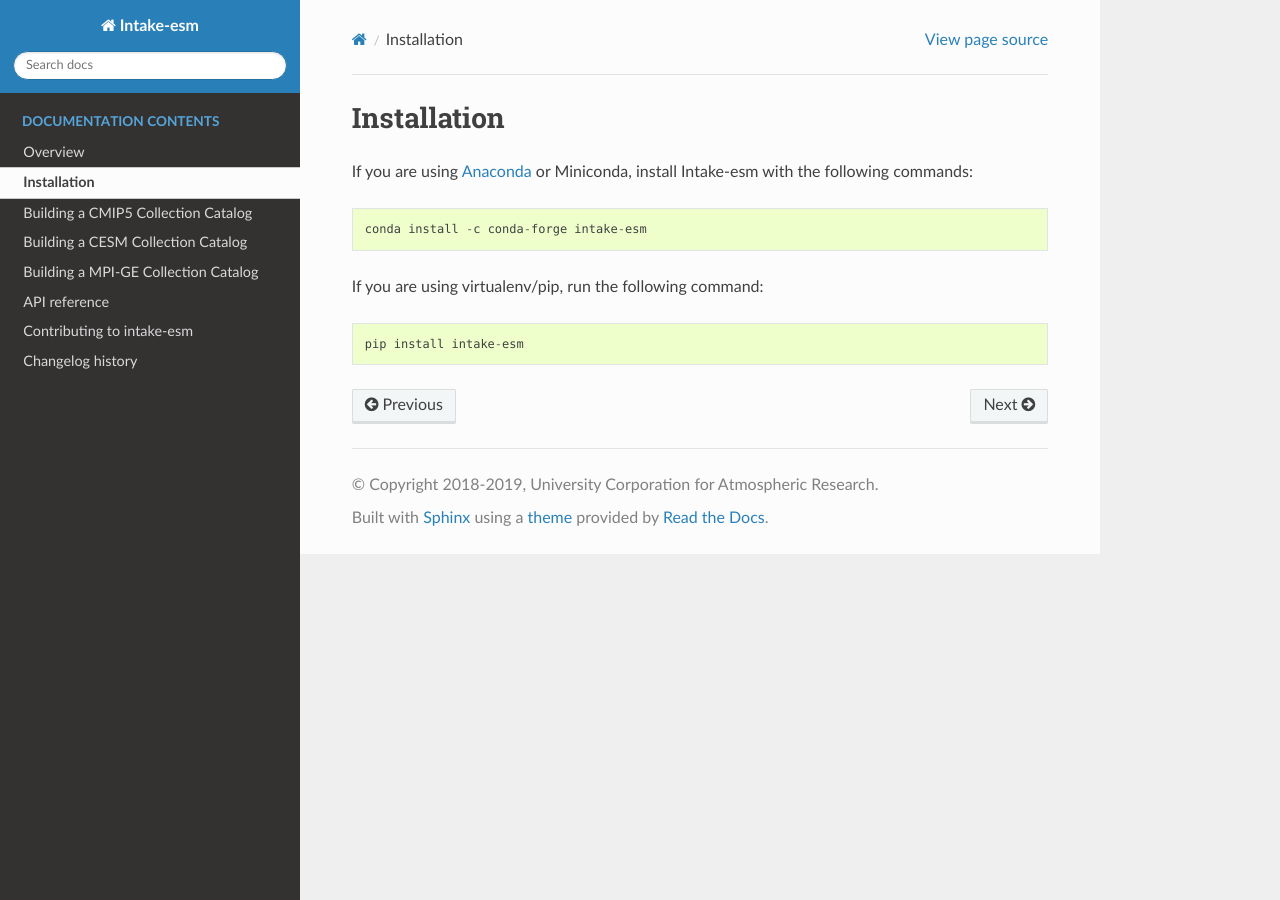
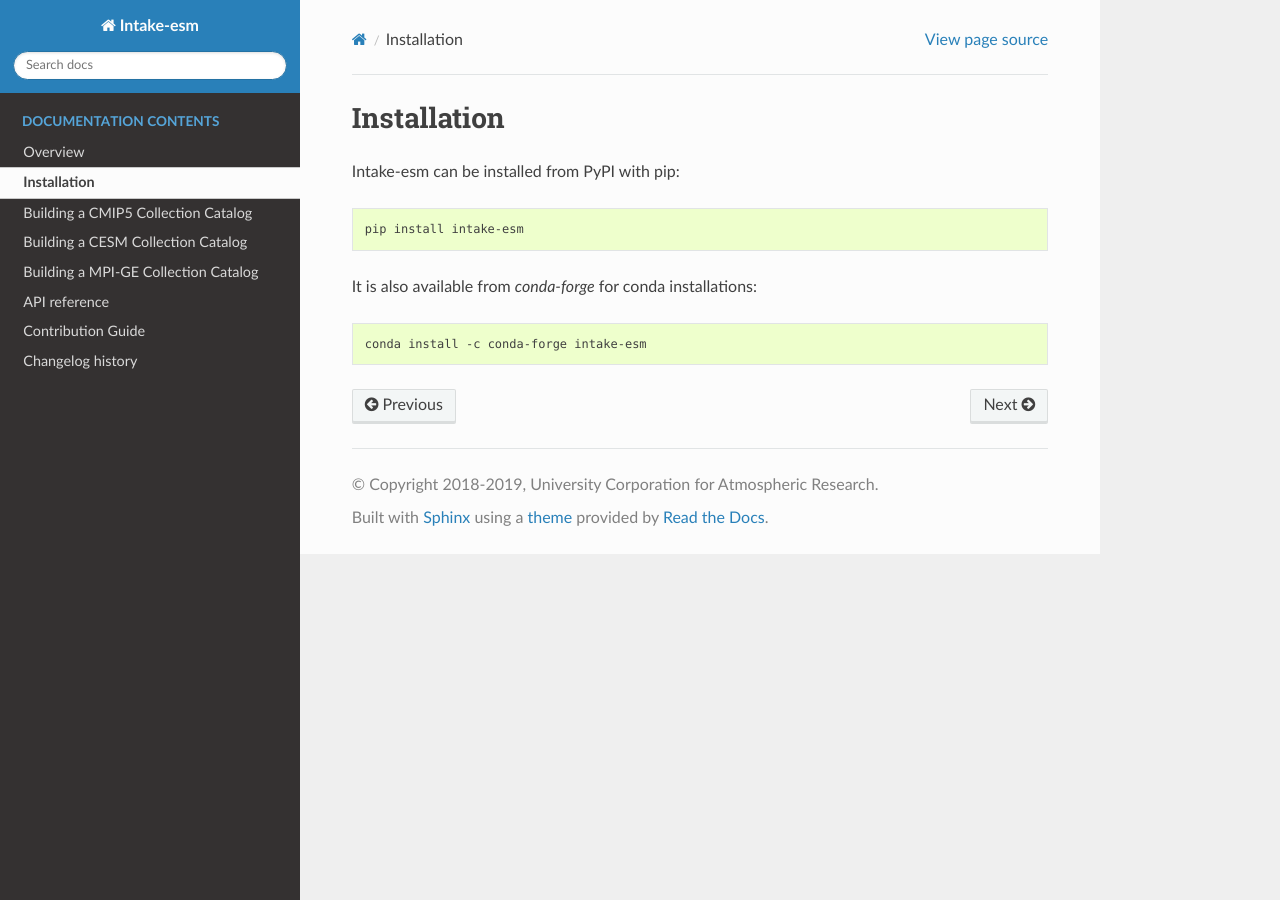
Before and after one commit to intake/intake-esm, a Sphinx documentation site: the page built from docs/source/installation.rst, in a window 1280 px wide. Built offline with Sphinx 7.4.7 and the Read the Docs theme 2.0.0, drawn with Linux system fonts in a browser that asks for light colours; the version number could not be read and is left out.

```diff
--- a/docs/source/conf.py
+++ b/docs/source/conf.py
@@ -97,7 +97,7 @@ release = intake_esm.__version__
 
 # List of patterns, relative to source directory, that match files and
 # directories to ignore when looking for source files.
-exclude_patterns = ['_build']
+exclude_patterns = ['_build', 'notebooks/.ipynb_checkpoints', 'Thumbs.db', '.DS_Store']
 
 # The reST default role (used for this markup: `text`) to use for all documents.
 # default_role = None
--- a/docs/source/installation.rst
+++ b/docs/source/installation.rst
@@ -3,12 +3,15 @@ Installation
 ============
 
 
-If you are using `Anaconda`_ or Miniconda, install Intake-esm with the following commands::
+Intake-esm can be installed from PyPI with pip:
 
-    conda install -c conda-forge intake-esm
-
-If you are using virtualenv/pip, run the following command::
+.. code-block:: bash
 
     pip install intake-esm
 
-.. _Anaconda: https://www.anaconda.com/download/
+
+It is also available from `conda-forge` for conda installations:
+
+.. code-block:: bash
+
+    conda install -c conda-forge intake-esm
```
Also changed, not shown: CHANGELOG.rst (+10 -1 lines), CONTRIBUTING.rst (+51 -13 lines), docs/source/notebooks/cesm.ipynb, docs/source/notebooks/cmip5.ipynb.
